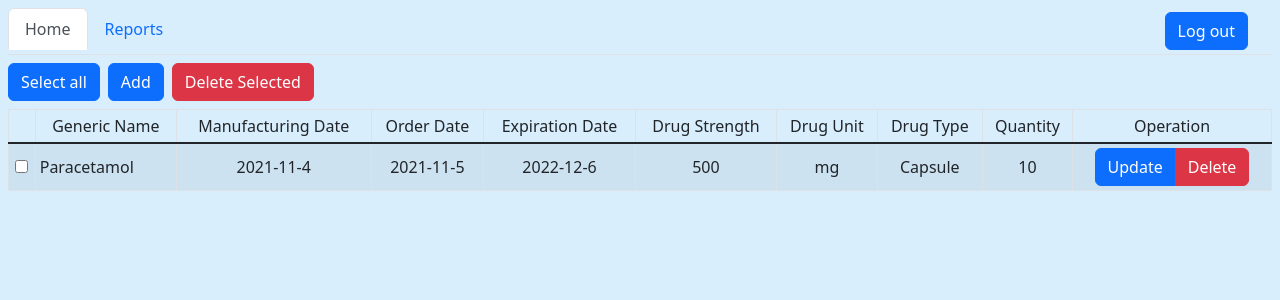
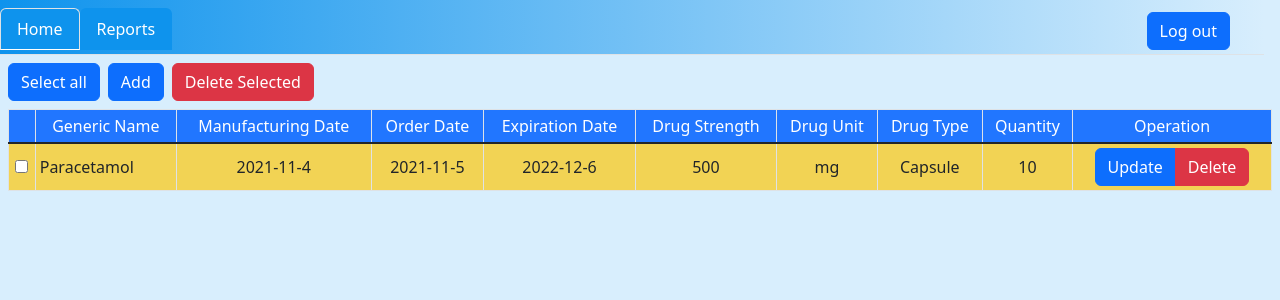
Before and after one commit to Ramos-H/Drug-Management-System, a PHP site: page /html/index.html in a window 1280 px wide. Shown: the top 300 px of the page. Run offline with PHP 8.4, Linux system fonts and the light colour scheme.

Commit message:
css changes

```diff
--- a/css/drugreport-style.css
+++ b/css/drugreport-style.css
@@ -1,3 +1,17 @@
+
+
+#indexTabs{
+    width:100%;
+    background-image: linear-gradient(to right, #0e93ed, #D8EEFD);
+    margin-top: -10px;
+   padding-top: 10px;
+   padding-right: 10px;
+  margin-left: -8px;
+  margin-right:-5px;
+   padding-bottom: -5px;
+
+
+}
 body{
     background-color: #D8EEFD;
 }
@@ -17,3 +31,24 @@ body{
     background-color: white;
     font-size: 1vw;
 }
+
+thead{
+    background-color: #2176FF;
+    color:white;
+}
+
+tbody{
+    background-color: #FFDE59;
+}
+
+#home-tab{
+ color: white;
+ background-color:#0e93ed
+
+
+}
+
+#reports-tab{
+    color:white;
+    background-color:#0e93ed
+}
--- a/css/style.css
+++ b/css/style.css
@@ -103,7 +103,3 @@ body{
     height:300px;
     overflow-y: auto;
 }
-
-thead{
-    background-color: #2176FF;
-}
--- a/html/index.html
+++ b/html/index.html
@@ -10,6 +10,7 @@
     <link href="https://cdn.jsdelivr.net/npm/bootstrap@5.2.1/dist/css/bootstrap.min.css" rel="stylesheet" integrity="sha384-iYQeCzEYFbKjA/T2uDLTpkwGzCiq6soy8tYaI1GyVh/UjpbCx/TYkiZhlZB6+fzT" crossorigin="anonymous">
 
     <link href="../css/drugreport-style.css" rel="stylesheet">
+
     <style>
       body{
         background-color: #D8EEFD;
@@ -33,7 +34,7 @@
           <button class="nav-link" id="reports-tab" data-bs-toggle="tab" data-bs-target="#reports" type="button" role="tab" aria-controls="reports" aria-selected="false">Reports</button>
         </li>
         <div class="d-flex flex-row align-items-center justify-content-end ms-auto mx-4 my-1">
-          <a class="btn btn-primary">Log out</a>
+          <a class="btn btn-primary" >Log out</a>
         </div>
       </ul>
     </header>
@@ -77,7 +78,7 @@
                 <td>10</td>
                 <td>
                   <div class="btn-group">
-                    <button type="button" class="btn btn-primary">Update</button>
+                    <button type="button" class="btn btn-primary" >Update</button>
                     <button type="button" class="btn btn-danger">Delete</button>
                   </div>
                 </td>
```
